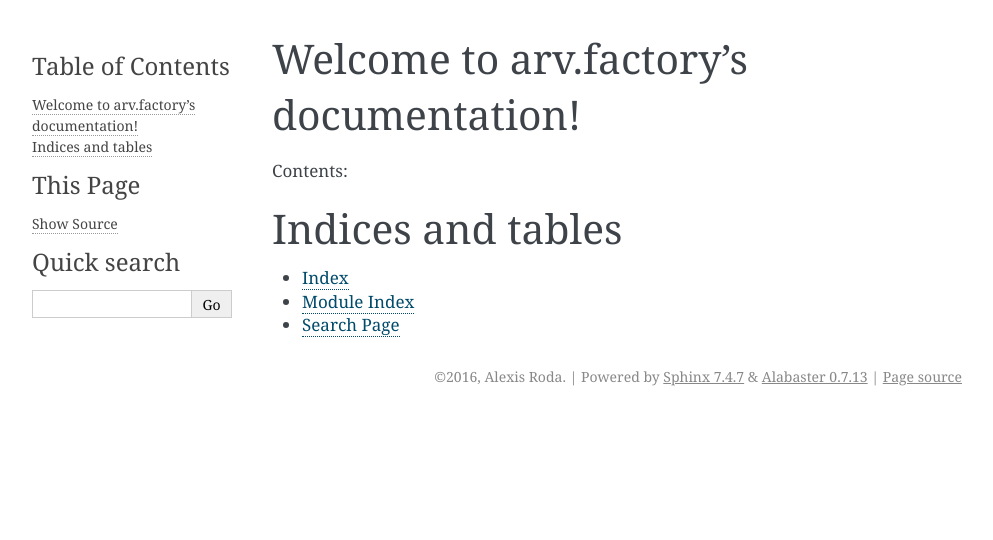
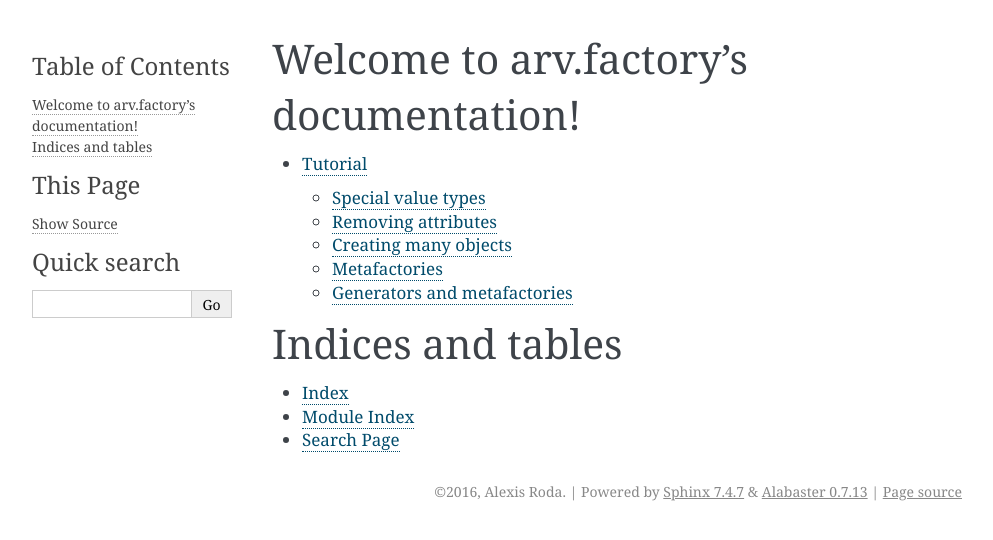
Before and after one commit to patxoca/arv.factory, a Sphinx documentation site: the page built from docs/source/index.rst, in a window 1280 px wide. Shown: the top 540 px of the page, without its empty margins (148-1141 px from the left). Built offline with Sphinx 7.4.7, drawn with Linux system fonts in a browser that asks for light colours; some of the changed lines change nothing that is shown.

Commit message:
Add a tutorial.

```diff
--- a/docs/source/index.rst
+++ b/docs/source/index.rst
@@ -6,11 +6,10 @@
 Welcome to arv.factory's documentation!
 =======================================
 
-Contents:
-
 .. toctree::
    :maxdepth: 2
 
+   tutorial
 
 
 Indices and tables
--- /dev/null
+++ b/docs/source/tutorial.rst
@@ -0,0 +1,229 @@
+.. -*- ispell-local-dictionary: "british" -*-
+
+********
+Tutorial
+********
+
+In the simplest case creating a factory requires a line of code, not
+counting the imports:
+
+.. doctest::
+
+   >>> from arv.factory.api import Factory
+   >>> factory = Factory(name="Bob")
+
+From now on we can use the factory to create objects:
+
+.. doctest::
+
+   >>> obj = factory()
+   >>> obj
+   {'name': 'Bob'}
+
+The factory we just created is a bit boring, objects always have the
+same value for the ``name`` attribute. We can override an attribute's
+value by passing the desired value to the factory as keyword
+arguments:
+
+.. doctest::
+
+   >>> alice = factory(name="Alice")
+   >>> alice
+   {'name': 'Alice'}
+
+The class ``Factory`` is *schemaless* so it can't check if an
+attribute is allowed or not. Factories created this way will accept
+any agument without complaining:
+
+.. doctest::
+
+    >>> eve = factory(name="Eve", age=42)
+    >>> eve
+    {'age': 42, 'name': 'Eve'}
+
+
+Special value types
+===================
+
+``Factory`` accept generators as values for the attributes:
+
+.. doctest::
+
+   >>> names = ("Bob", "Alice")
+   >>> factory = Factory(name=(i for i in names))
+   >>> for i in range(2):
+   ...     obj = factory()
+   ...     print(obj["name"])
+   Bob
+   Alice
+
+Every object created by the factory consumes one item from the
+generator. Creating an object when the generator is exhausted will
+raise an exception.
+
+An exception for the previous rule is that specifying a value for a
+*generated* attribute don't consumes the generator:
+
+.. doctest::
+
+   >>> factory = Factory(name=(i for i in names))
+   >>> factory()
+   {'name': 'Bob'}
+   >>> factory(name="Eve")
+   {'name': 'Eve'}
+   >>> factory()
+   {'name': 'Alice'}
+
+Callables also are treated specially when creating a factory, they are
+called without arguments, when creating the factory not the objects,
+and the returned value is used as the attribute's default value:
+
+.. doctest::
+
+   >>> def function():
+   ...     return 42
+   ...
+   >>> factory = Factory(name="Bob", age=function)
+   >>> factory()
+   {'age': 42, 'name': 'Bob'}
+
+If the actual value is a function we need to *escape* it in order to
+avoid the call:
+
+.. doctest::
+
+   >>> from arv.factory.api import escape
+   >>> factory = Factory(called=function, not_called=escape(function))
+   >>> obj = factory()
+   >>> callable(obj["called"])
+   False
+   >>> callable(obj["not_called"])
+   True
+
+Callables are more useful when used in *metafactories*.
+
+
+.. note:: generators and callables are treated specially only when
+          creating the factory, when creating the objects they are
+          copied verbatim to the resulting object.
+
+
+Removing attributes
+===================
+
+Ocasionally, in order to perform some testing, we may need to remove
+an attribute from the generated object, that can be accomplished
+specifying ``DELETE`` as the attribute's value:
+
+.. doctest::
+
+   >>> from arv.factory.api import DELETE
+   >>> factory = Factory(name="Bob")
+   >>> empty = factory(name=DELETE)
+   >>> empty
+   {}
+
+
+Creating many objects
+=====================
+
+If we need to create many objects we can create them with just one
+call to the ``many`` method:
+
+.. doctest::
+
+   >>> factory = Factory(
+   ...     name=(i for i in ("Bob", "Alice")),
+   ...     age=(i for i in (42, 39)),
+   ... )
+   >>> factory.many(2)
+   [{'age': 42, 'name': 'Bob'}, {'age': 39, 'name': 'Alice'}]
+
+
+Metafactories
+=============
+
+A *metafactory* is just a class whose instances are factories.
+``Factory`` is a metafactory.
+
+The main use case of metafactories is providing default values for the
+factories.
+
+.. doctest::
+
+   >>> class MyFactory(Factory):
+   ...     defaults = {
+   ...         "name": "Bob",
+   ...         "age": 42,
+   ...     }
+   ...
+   >>> factory = MyFactory()
+   >>> factory()
+   {'age': 42, 'name': 'Bob'}
+
+In the previous example we don't provide default values when creating
+the factory.
+
+Default values can be overriden as usual when creating a factory:
+
+.. doctest::
+
+   >>> factory = MyFactory(name="Alice")
+   >>> factory()
+   {'age': 42, 'name': 'Alice'}
+
+That's useful when the objects have a lot of attributes and we need to
+create many factories with small variations i order to perform some
+specific testing.
+
+
+Generators and metafactories
+============================
+
+Consider the following example:
+
+.. doctest::
+
+   >>> class MyFactory(Factory):
+   ...     defaults = {
+   ...         "name": "Bob",
+   ...         "age": (i for i in xrange(10)),
+   ...     }
+   ...
+   >>> factory_1 = MyFactory()
+   >>> factory_2 = MyFactory()
+   >>> factory_1()["age"]
+   0
+   >>> factory_2()["age"]
+   1
+   >>> factory_1()["age"]
+   2
+
+Both factories share the same generator. If we require independent
+generators for each factory we can use a callable as the attribute's
+value:
+
+.. doctest::
+
+   >>> def my_generator():
+   ...     for i in xrange(10):
+   ...         yield i
+   ...
+   >>> class MyFactory(Factory):
+   ...     defaults = {
+   ...         "name": "Bob",
+   ...         "age": my_generator,
+   ...     }
+   ...
+   >>> factory_1 = MyFactory()
+   >>> factory_2 = MyFactory()
+   >>> factory_1()["age"]
+   0
+   >>> factory_2()["age"]
+   0
+   >>> factory_1()["age"]
+   1
+
+In the example we used a *generator function* but any callable will do
+(any object for wich the ``callable`` builtin returns ``True``) as
+long as it returns a generator.
```
